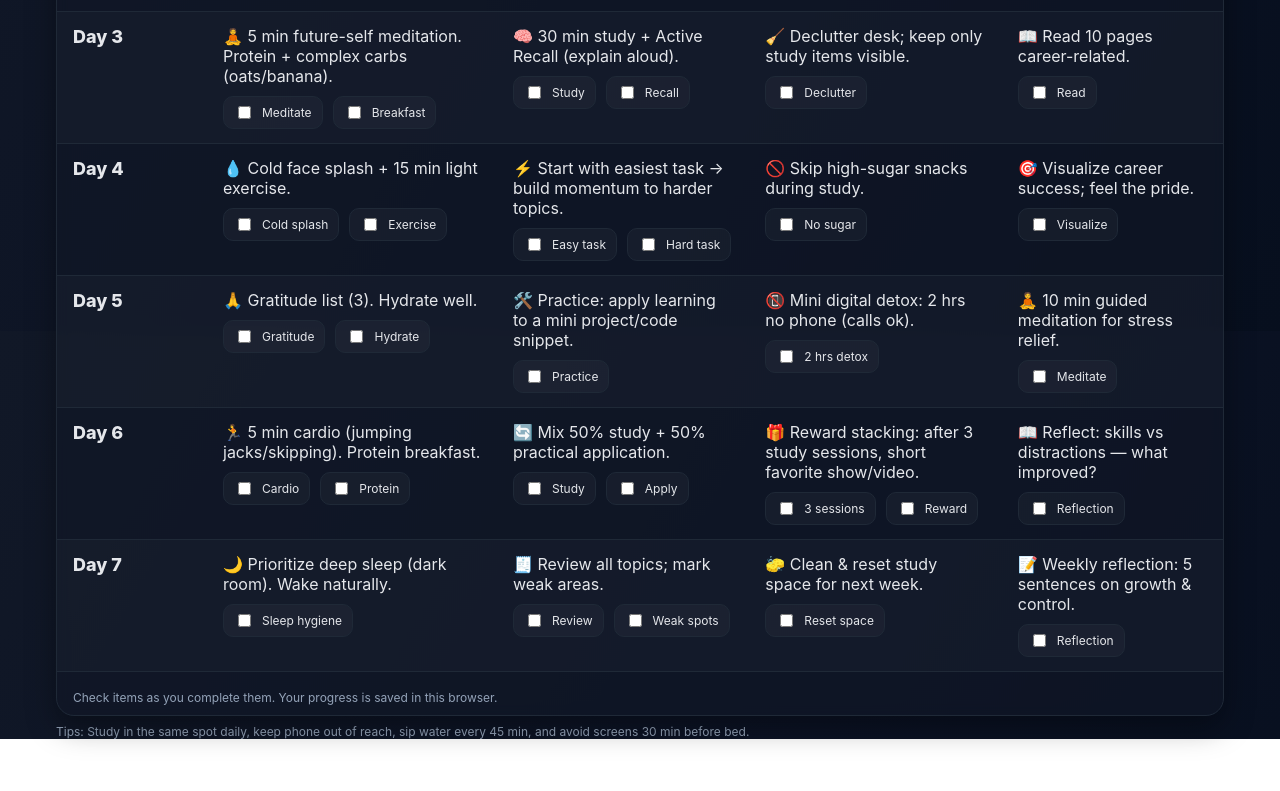
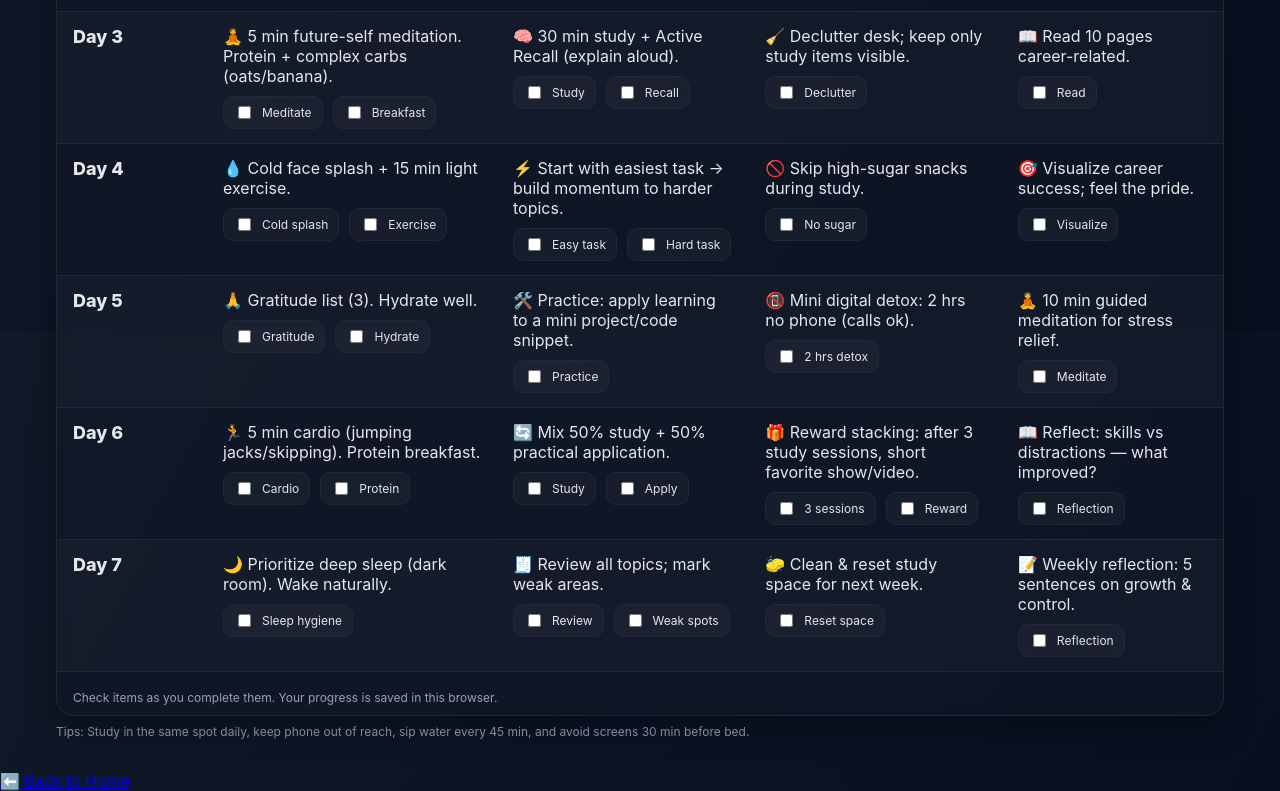
Before and after one commit to Sathishgnr/web-application-road-map, a plain HTML site: page Focus_On_Study_Advise.html in a window 1280 px wide. Shown: the part 469-1260 px from the top of the page. Before the commit the page ends 1208 px from the top, so only its background shows below. Drawn offline with Linux system fonts and the light colour scheme.

Commit message:
Update Focus_On_Study_Advise.html
added the  back button

```diff
--- a/Focus_On_Study_Advise.html
+++ b/Focus_On_Study_Advise.html
@@ -324,6 +324,8 @@
     <p class="footer-note">Tips: Study in the same spot daily, keep phone out of reach, sip water every 45 min, and avoid screens 30 min before bed.</p>
   </div>
 
+  <a href="index.html">⬅️ Back to Home</a>
+
   <script>
     // --- Persistence with localStorage ---
     const STORAGE_KEY = 'brain-plan-progress-v1';
```
